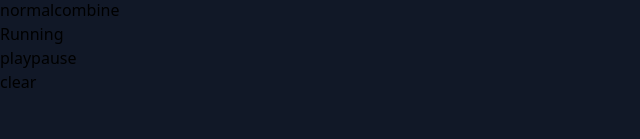
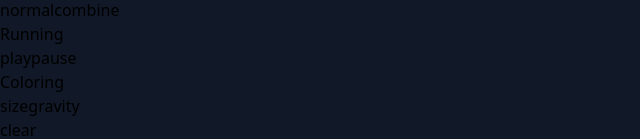
Before and after one commit to CG-Realtime-Gravity/gravity-simulation, a Svelte app: page / in a window 1280 px wide. Shown: the part 1042-1181 px from the top of the page, without its empty margins (0-640 px from the left). Before the commit the page ends 1136 px from the top, so only its background shows below. Built offline with nearby package versions, Linux system fonts and the light colour scheme.

Commit message:
coloring mode

```diff
--- a/src/App.svelte
+++ b/src/App.svelte
@@ -2,12 +2,12 @@
   import { onMount } from 'svelte'
   import { baseKg } from './constant'
   import { Mass } from './mass'
-  import { Sim, type Mode } from './sim'
+  import { Sim, type ColorMode, type Mode } from './sim'
 
   type Direction = 'up' | 'down' | 'left' | 'right'
 
   let canvas: HTMLCanvasElement
-  let sim: Sim
+  const sim = new Sim()
 
   let dragging = false
 
@@ -28,6 +28,12 @@
 
   let running = 'play'
   const runningOptions = ['play', 'pause']
+
+  const colorModes: ColorMode[] = ['size', 'gravity']
+  let colorMode: ColorMode = colorModes[0]
+  $: {
+    sim.setColorMode(colorMode)
+  }
 
   const addMass = (clientX: number, clientY: number) => {
     let rect = canvas.getBoundingClientRect()
@@ -52,7 +58,6 @@
     canvas.width = window.innerWidth
     canvas.height = window.innerHeight
 
-    sim = new Sim()
     sim.start(canvas, ctx)
   })
 </script>
@@ -171,5 +176,17 @@
       >
     {/each}
   </div>
+  <div class="flex gap-4">
+    <h1>Coloring</h1>
+    {#each colorModes as m}
+      <button
+        on:click={() => {
+          colorMode = m
+        }}
+        class:font-bold={m === colorMode}
+        class:underline={m === colorMode}>{m}</button
+      >
+    {/each}
+  </div>
   <button on:click={() => sim.reset()} class="flex w-content">clear</button>
 </div>
--- a/src/mass.ts
+++ b/src/mass.ts
@@ -1,4 +1,5 @@
 import { baseKg } from "./constant"
+import type { ColorMode } from "./sim"
 import type { Vec2 } from "./vec2"
 
 export class Mass {
@@ -9,6 +10,7 @@ export class Mass {
   kg: number
   r: number
   fixedPos: boolean
+  resultant: number
 
   static count = 0
 
@@ -28,15 +30,33 @@ export class Mass {
     this.r = Math.log2(this.kg / (baseKg / 2))
     // this.r = 20
     this.fixedPos = config.fixedPos
+    this.resultant = 0
   }
 
-  draw(ctx: CanvasRenderingContext2D) {
-    let hue = Math.floor(((this.r - 1) / (20 - 1)) * 330)
-    if (hue > 330) hue = 330
-    if (hue < 0) hue = 0
+  draw(
+    ctx: CanvasRenderingContext2D,
+    mode: ColorMode,
+    forceMin: number,
+    forceMax: number
+  ) {
+    if (mode === "size") {
+      let hue = Math.floor(((this.r - 1) / (20 - 1)) * 330)
+      if (hue > 330) hue = 330
+      if (hue < 0) hue = 0
+      ctx.fillStyle = `hsl(${hue}, 100%, 50%)`
+    } else if (mode === "gravity") {
+      const scaledMin = Math.log10(forceMin)
+      const scaledMax = Math.log10(forceMax)
+      const scaledResultant = Math.log10(this.resultant)
+      const hue = Math.floor(
+        ((scaledResultant - scaledMin) / (scaledMax - scaledMin)) * 330
+      )
+      ctx.fillStyle = `hsl(${hue}, 100%, 50%)`
+    } else {
+      ctx.fillStyle = "white"
+    }
     ctx.beginPath()
     ctx.arc(this.pos.x, this.pos.y, this.r, 0, Math.PI * 2)
-    ctx.fillStyle = `hsl(${hue}, 100%, 50%)`
     ctx.fill()
   }
 }
--- a/src/sim.ts
+++ b/src/sim.ts
@@ -1,6 +1,7 @@
 import { Mass } from "./mass"
 
 export type Mode = "normal" | "combine"
+export type ColorMode = "size" | "gravity"
 
 export class Sim {
   private masses: Mass[] = []
@@ -8,11 +9,18 @@ export class Sim {
   private canvas: HTMLCanvasElement
   private mode: Mode = "normal"
   private running = true
+  private colorMode: ColorMode = "size"
+  private resultantMin: number | null = null
+  private resultantMax: number | null = null
 
   constructor() {}
 
   setMode(mode: Mode) {
     this.mode = mode
+  }
+
+  setColorMode(mode: ColorMode) {
+    this.colorMode = mode
   }
 
   setRunning(running: boolean) {
@@ -43,6 +51,10 @@ export class Sim {
       this.draw()
       return
     }
+
+    let forceMin: number | null = null
+    let forceMax: number | null = null
+
     let deleted: number[] = []
     let new_masses: Mass[] = []
     for (const mass of this.masses) {
@@ -82,7 +94,20 @@ export class Sim {
       mass.vel.y += mass.acc.y
       mass.acc.x = total_force_x / mass.kg
       mass.acc.y = total_force_y / mass.kg
+
+      const resultant = Math.sqrt(
+        Math.pow(total_force_x, 2) + Math.pow(total_force_y, 2)
+      )
+
+      mass.resultant = resultant
+
+      if (forceMin === null || forceMin > resultant) forceMin = resultant
+      if (forceMax === null || forceMax < resultant) forceMax = resultant
     }
+
+    this.resultantMin = forceMin
+    this.resultantMax = forceMax
+
     this.masses = this.masses.filter((mass) => !deleted.includes(mass.id))
     this.masses = this.masses.concat(new_masses)
     new_masses = []
@@ -141,7 +166,7 @@ export class Sim {
   private draw() {
     this.ctx.clearRect(0, 0, this.canvas.width, this.canvas.height)
     for (const mass of this.masses) {
-      mass.draw(this.ctx)
+      mass.draw(this.ctx, this.colorMode, this.resultantMin, this.resultantMax)
     }
   }
 }
```
